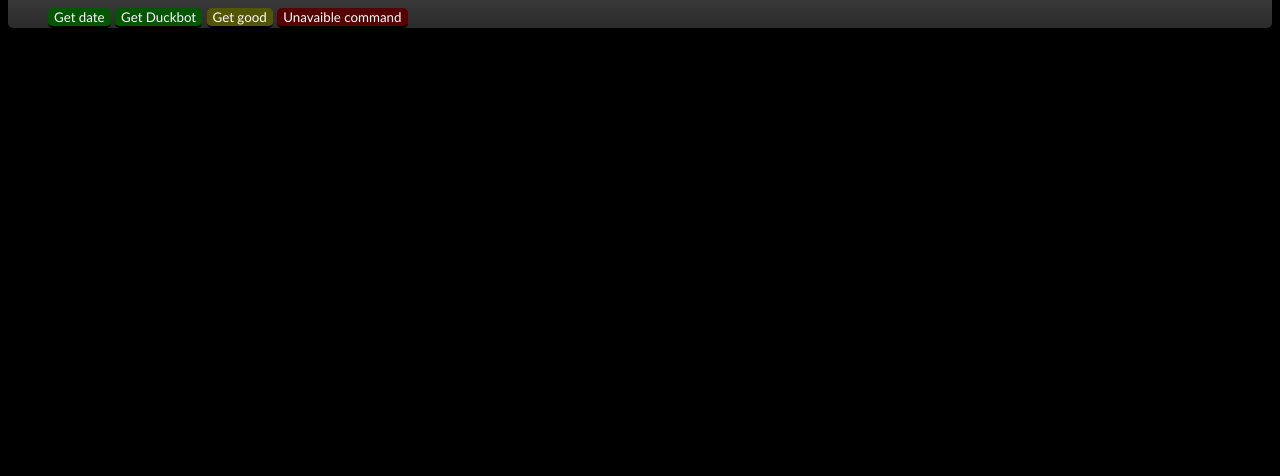
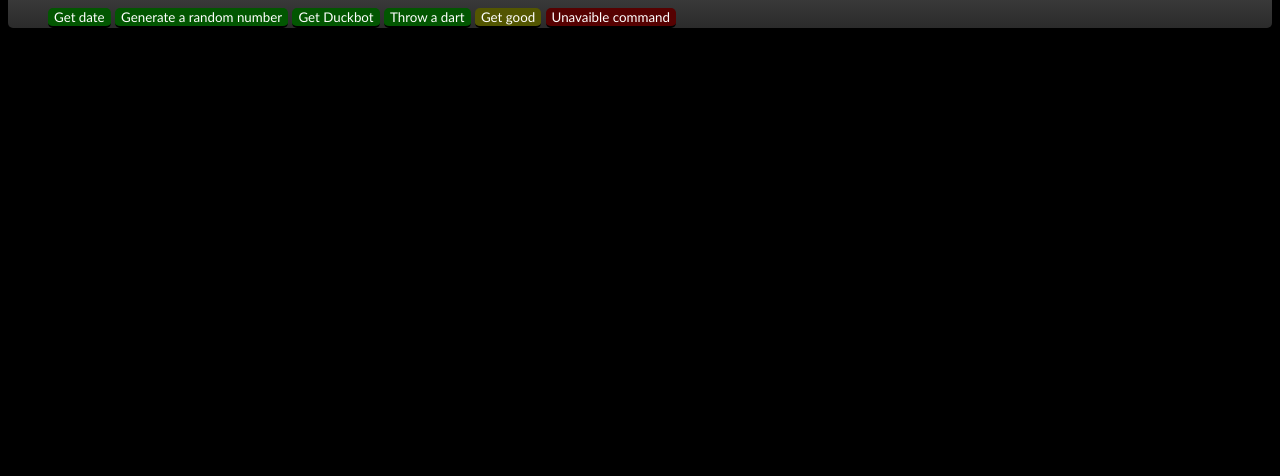
Before and after one commit to rocko2314243/Rhyno, a website: page index.html in a window 1280 px wide. Shown: the part 324-800 px from the top of the page. Drawn offline with Linux system fonts and the light colour scheme.

Commit message:
Update index.html

```diff
--- a/index.html
+++ b/index.html
@@ -11,7 +11,9 @@
         <ul>
             <h1>Commands</h1>
         <button id="Fancy" onclick="getDate()">Get date</button>
+             <button id="Fancy" onclick="getDate()">Generate a random number</button>
              <button id="Fancy" onclick="getDuckbot()">Get Duckbot</button>
+            <button id="Fancy" onclick="Things()">Throw a dart</button>
         <button id="Fancy2" onclick="supercharge()">Get good</button>
             <button id="Fancy3">Unavaible command</button>
         </ul>
@@ -26,6 +28,9 @@ function getDate() {
         function getDuckbot() {
   document.getElementById("Thingmaker").value = "Get duckbot at duckbot.org";
 }
+            function Things() {
+  document.getElementById("Thingmaker").value = "You throwed a dart at" + random(1, 50) + "but the position is" + random(1, 50);
+}
 </script>
 
     </body>
```
